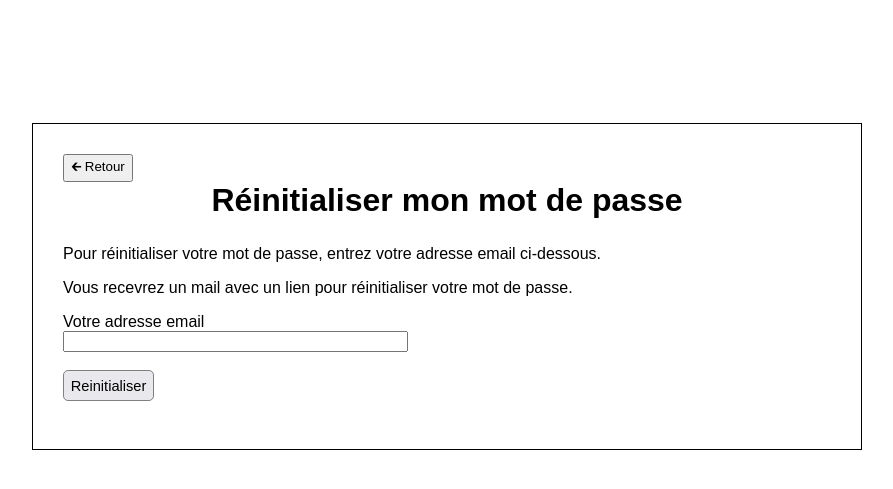
After one commit to axllblc/Avocaba, a PHP site: page /vues/espace-client/reset-password.php in a window 1280 px wide. The commit adds this page. Shown: the top 489 px of the page, without its empty margins (193-1086 px from the left). Run offline with PHP 8.4, Linux system fonts and the light colour scheme.

Commit message:
Ajout de la page de réinitialisation de mot de passe et correction de bug

```diff
--- a/stylesheets/style.css
+++ b/stylesheets/style.css
@@ -316,6 +316,7 @@ body {
   background-color: #E9E9ED;
   color: black;
   font-size: 11pt;
+  text-decoration:none;
 }
 
 /* 🔒 Message réinitialisation du mot de passe */
--- a/vues/espace-client/account.php
+++ b/vues/espace-client/account.php
@@ -47,7 +47,7 @@ function affichage(){
 //Script qui vérifie que la session est bien active, le cas échéant, redirection vers la page pour se connecter
 session_start();
 if (!isset($_SESSION["IdClient"])){
-header('Location: login.php');
+  header('Location: login.php');
 }
 
 
--- a/vues/espace-client/login.php
+++ b/vues/espace-client/login.php
@@ -49,7 +49,7 @@ if ( !empty($_POST['email']) and !empty($_POST['motdepasse'])) {
         <input type="password" size="40" name="motdepasse" id="motdepasse" minlength="8" maxlength="16" pattern="([0-9a-zA-Z._#-]){8,16}" required><br>
         <input type="checkbox" name="sesouvenirdemoi" id="check">
         <label for="check">Se souvenir de moi</label><br><br>
-        <span id="connexion_bouton_mdp"><a style="text-decoration:none" href="/espace-client/reinitialisation/reinitialisation.html" title="Cliquez ici pour réinitialiser votre mot de passe">J'ai oublié mon mot de passe</a></span><br><br>
+        <span id="connexion_bouton_mdp"><a style="text-decoration:none" href="reset-password.php" title="Cliquez ici pour réinitialiser votre mot de passe">J'ai oublié mon mot de passe</a></span><br><br>
         <input type="submit" id="connexion__bouton__connecter" name="se_connecter" value="Se connecter" title="Cliquez ici pour vous connecter"><br>
         <?php if (isset($message)) echo "<strong>$message</strong>";?>
         <hr>
--- /dev/null
+++ b/vues/espace-client/reset-password.php
@@ -0,0 +1,47 @@
+<?php
+
+/*  Page de connexion (client) (login page) */
+
+// TODO: Gérer les cas où l'utilisateur ne souhaite pas que l'on "se souvienne" de lui
+
+error_reporting(E_ALL);
+require_once '../../composants/html_head.php';
+
+
+/********************
+ * Script principal *
+ ********************/
+if(isset($_POST['email'])){
+  if(preg_match('/^[a-zA-Z1-9-\.]+@[a-zA-Z1-9-]+\.[a-zA-Z]{2,6}$/', $_POST['email'])){
+    header('Location: confirmation-reinitialiser.php');
+  }
+}
+
+?>
+
+<!DOCTYPE html>
+<html lang="fr">
+
+<?php htmlHead('Avocaba : Se connecter'); ?>
+
+<body>
+<main class="reinitialise__mot__passe">
+  <div id="reinitialise_formulaire">
+    <form class="reinitialise_reinitialiser" action="reset-password.php" method="post">
+      <button class="nav__btn-retour" onclick="history.back();" title="Revenir à la page précédente">Retour</button>
+      <h1>Réinitialiser mon mot de passe</h1>
+        <p>
+        Pour réinitialiser votre mot de passe, entrez votre adresse email ci-dessous.
+        </p>
+        <p>
+        Vous recevrez un mail avec un lien pour réinitialiser votre mot de passe.
+        </p>
+          <label for="email">Votre adresse email</label><br>
+          <input type="text" name="email" id="email" size="40" pattern="^[a-zA-Z1-9-\.]+@[a-zA-Z1-9-]+\.[a-zA-Z]{2,6}$" required><br><br>
+        <input type="submit" id="reinitialise_bouton_envoyer" name="valider-reset" value="Reinitialiser" title="reinitialiser le mot de passe"><br><br>
+
+    </form>
+  </div>
+</main>
+</body>
+</html>
--- a/vues/espace-client/signin.php
+++ b/vues/espace-client/signin.php
@@ -64,7 +64,7 @@ if ( !empty($_POST['email']) and !empty($_POST['motdepasse']) and !empty($_POST[
         <label for="check2">Vous acceptez de recevoir les communications commerciales et bons plans par email de la part d'Avocaba. <span id="inscription_facultatif">(facultatif)</span></label><br><br>
         <input type="submit" id="inscription_bouton_inscrire" name="creercompte" value="Créer mon compte" title="Cliquez ici pour valider et créer votre compte"><br><br>
         <hr>
-        <?php if (isset($message)) echo "<strong>$message</strong>";?> // Si l'utilisateur a déjà rentré de mauvaises infos, on lui indique qu'il doit réessayer
+        <?php if (isset($message)) echo "<strong>$message</strong>"; // Si l'utilisateur a déjà rentré de mauvaises infos, on lui indique qu'il doit réessayer?>
         <p>Vous avez déjà un compte ?</p>
         <span id="inscription_bouton_connexion"><a style="text-decoration:none;" href="login.php" title="Vous avez déjà un compte, cliquez ici pour vous connecter">Se connecter</a></span>
       </form>
```
Also changed, not shown: vues/espace-client/confirmation-reinitialiser.php (added, +25 -0 lines).
